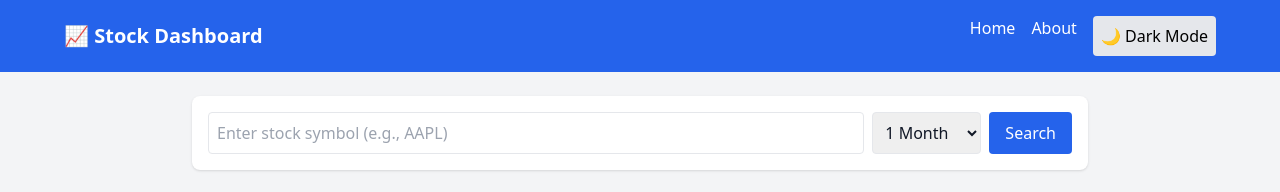
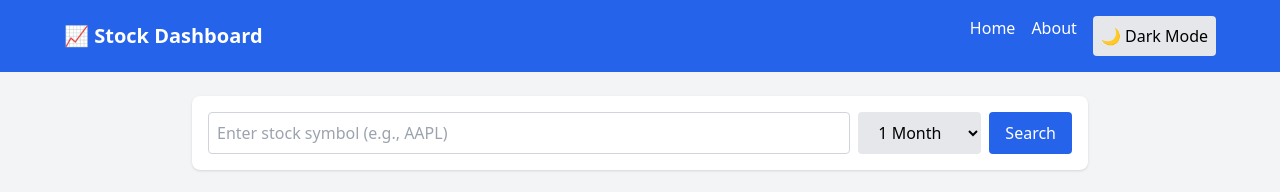
Before and after one commit to ronaldos21/stock-dashboard-react, a React (Create React App) app: page / in a window 1280 px wide. Shown: the top 192 px of the page. Built offline with nearby package versions, Linux system fonts and the light colour scheme.

Commit message:
style updated for searchbar and date range selector

```diff
--- a/src/components/StockSearch.jsx
+++ b/src/components/StockSearch.jsx
@@ -15,18 +15,17 @@ const StockSearch = ({ onSearch }) => {
                 placeholder="Enter stock symbol (e.g., AAPL)"
                 value={query}
                 onChange={(e) => setQuery(e.target.value)}
-                className="border p-2 rounded w-full"
+                className="border p-2 rounded w-full bg-white dark:bg-gray-800 text-black dark:text-white border-gray-300 dark:border-gray-600"
             />
             {/*Data Range Selector*/}
             <select
                 value={range}
                 onChange={(e) => setRange(e.target.value)}
-                className="border p-2 rounded"
+                className="px-4 py-2 rounded bg-gray-200 dark:bg-gray-800 text-black dark:text-white"
             >
                 <option value="1mo">1 Month</option>
                 <option value="6mo">6 Months</option>
                 <option value="1Y">1 Year</option>
-
             </select>
             <button onClick={handleSearch} className="bg-blue-600 text-white px-4 py-2 rounded hover:bg-blue-700">
                 Search
```
